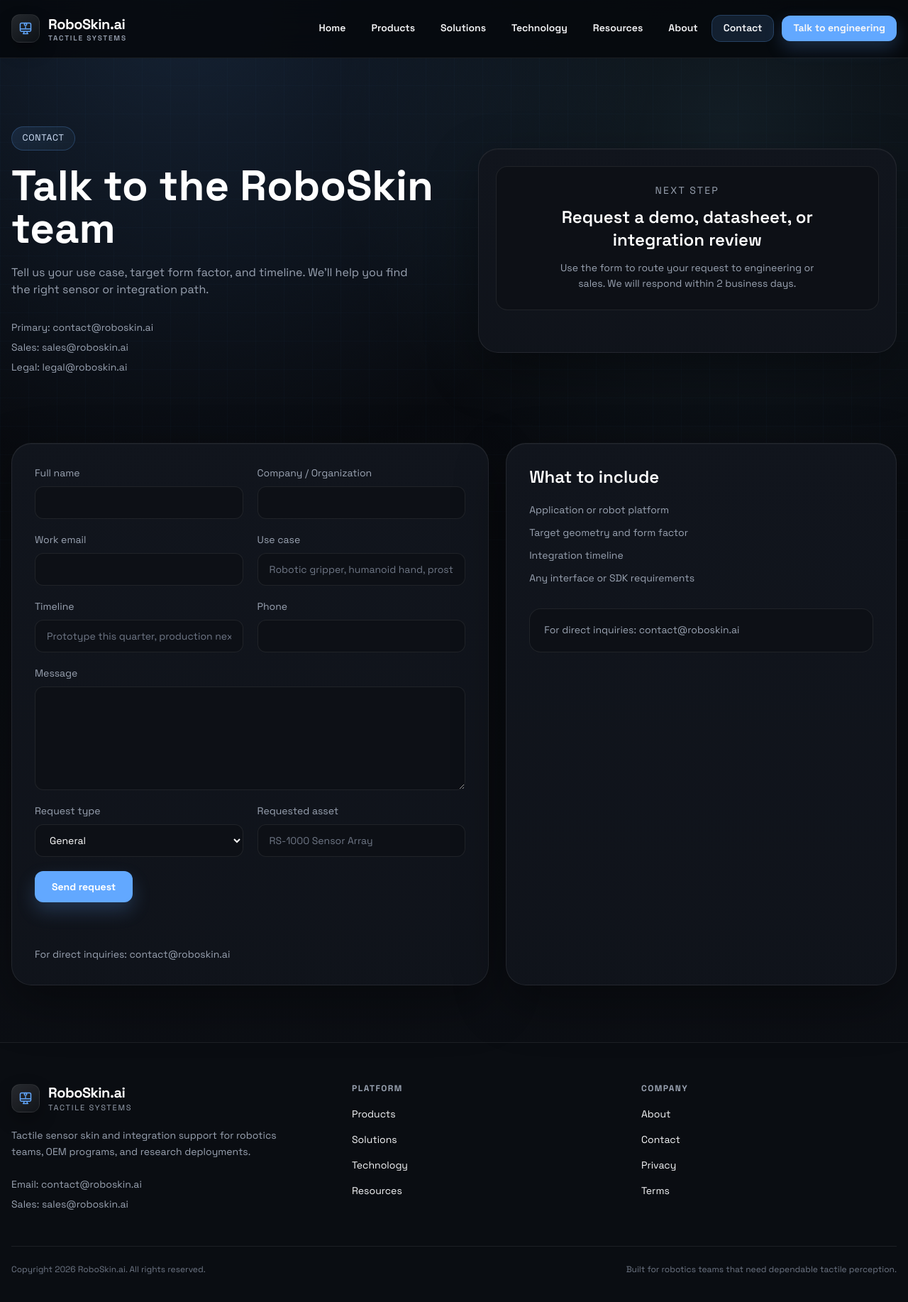
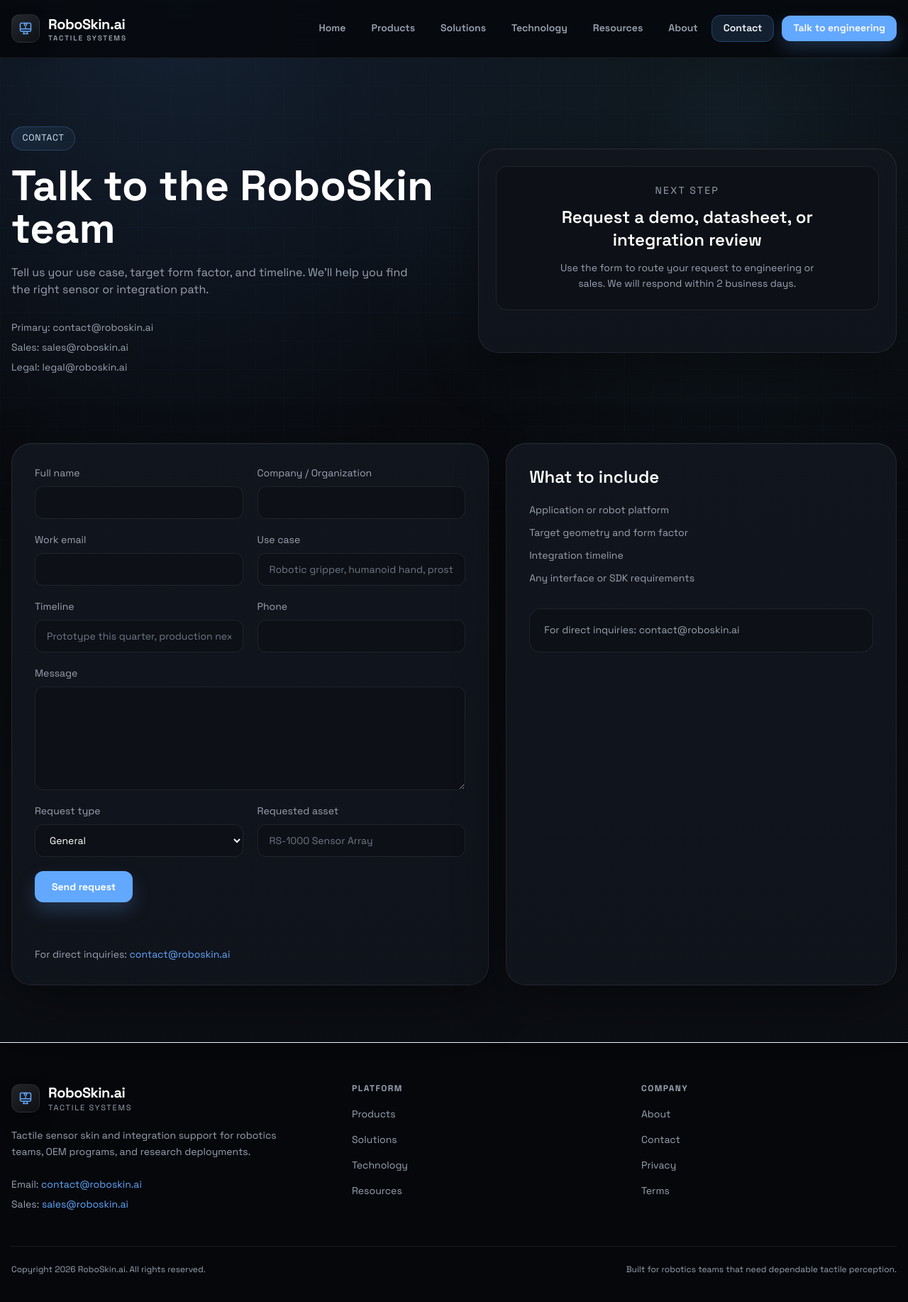
Before and after one commit to 156631890/roboskin.ai, a Next.js app: page /contact in a window 1280 px wide. Shown: the top 1834 px of the page at 71% size. Built offline with nearby package versions, Linux system fonts and the light colour scheme.

Commit message:
Refine carbon monolith UI

```diff
--- a/src/app/globals.css
+++ b/src/app/globals.css
@@ -86,6 +86,31 @@
     inset 0 1px 0 color-mix(in srgb, white 4%, transparent);
 }
 
+.surface-shell {
+  background: rgba(6, 8, 12, 0.82);
+  border-color: var(--panel-border);
+}
+
+.surface-shell-strong {
+  background: rgba(6, 8, 12, 0.96);
+}
+
+.surface-panel {
+  background: var(--panel);
+}
+
+.surface-panel-soft {
+  background: var(--bg-soft);
+}
+
+.text-soft {
+  color: var(--text-soft);
+}
+
+.text-accent {
+  color: var(--primary);
+}
+
 ::-webkit-scrollbar {
   width: 10px;
 }
--- a/src/components/ContactForm.tsx
+++ b/src/components/ContactForm.tsx
@@ -97,84 +97,84 @@
       />
 
       <div className="grid gap-5 md:grid-cols-2">
-        <label className="grid gap-2 text-sm text-[#9aa3b2]">
+        <label className="grid gap-2 text-sm text-soft">
           Full name
           <input
             required
             value={form.fullName}
             onChange={(event) => updateField('fullName', event.target.value)}
-            className="rounded-xl border border-white/8 bg-[#0d1016] px-4 py-3 text-white outline-none transition placeholder:text-[#6f7786] focus:border-[#62a8ff]/50 focus:ring-2 focus:ring-[#62a8ff]/20"
+            className="rounded-xl border border-[var(--panel-border)] bg-[var(--bg-soft)] px-4 py-3 text-white outline-none transition placeholder:text-[#6f7786] focus:border-[var(--primary)]/50 focus:ring-2 focus:ring-[var(--primary)]/20"
           />
         </label>
-        <label className="grid gap-2 text-sm text-[#9aa3b2]">
+        <label className="grid gap-2 text-sm text-soft">
           Company / Organization
           <input
             required
             value={form.company}
             onChange={(event) => updateField('company', event.target.value)}
-            className="rounded-xl border border-white/8 bg-[#0d1016] px-4 py-3 text-white outline-none transition placeholder:text-[#6f7786] focus:border-[#62a8ff]/50 focus:ring-2 focus:ring-[#62a8ff]/20"
+            className="rounded-xl border border-[var(--panel-border)] bg-[var(--bg-soft)] px-4 py-3 text-white outline-none transition placeholder:text-[#6f7786] focus:border-[var(--primary)]/50 focus:ring-2 focus:ring-[var(--primary)]/20"
           />
         </label>
-        <label className="grid gap-2 text-sm text-[#9aa3b2]">
+        <label className="grid gap-2 text-sm text-soft">
           Work email
           <input
             required
             type="email"
             value={form.email}
             onChange={(event) => updateField('email', event.target.value)}
-            className="rounded-xl border border-white/8 bg-[#0d1016] px-4 py-3 text-white outline-none transition placeholder:text-[#6f7786] focus:border-[#62a8ff]/50 focus:ring-2 focus:ring-[#62a8ff]/20"
+            className="rounded-xl border border-[var(--panel-border)] bg-[var(--bg-soft)] px-4 py-3 text-white outline-none transition placeholder:text-[#6f7786] focus:border-[var(--primary)]/50 focus:ring-2 focus:ring-[var(--primary)]/20"
           />
         </label>
-        <label className="grid gap-2 text-sm text-[#9aa3b2]">
+        <label className="grid gap-2 text-sm text-soft">
           Use case
           <input
             required
             value={form.useCase}
             onChange={(event) => updateField('useCase', event.target.value)}
             placeholder="Robotic gripper, humanoid hand, prosthetic..."
-            className="rounded-xl border border-white/8 bg-[#0d1016] px-4 py-3 text-white outline-none transition placeholder:text-[#6f7786] focus:border-[#62a8ff]/50 focus:ring-2 focus:ring-[#62a8ff]/20"
+            className="rounded-xl border border-[var(--panel-border)] bg-[var(--bg-soft)] px-4 py-3 text-white outline-none transition placeholder:text-[#6f7786] focus:border-[var(--primary)]/50 focus:ring-2 focus:ring-[var(--primary)]/20"
           />
         </label>
       </div>
 
       <div className="grid gap-5 md:grid-cols-2">
-        <label className="grid gap-2 text-sm text-[#9aa3b2]">
+        <label className="grid gap-2 text-sm text-soft">
           Timeline
           <input
             value={form.timeline}
             onChange={(event) => updateField('timeline', event.target.value)}
             placeholder="Prototype this quarter, production next year..."
-            className="rounded-xl border border-white/8 bg-[#0d1016] px-4 py-3 text-white outline-none transition placeholder:text-[#6f7786] focus:border-[#62a8ff]/50 focus:ring-2 focus:ring-[#62a8ff]/20"
+            className="rounded-xl border border-[var(--panel-border)] bg-[var(--bg-soft)] px-4 py-3 text-white outline-none transition placeholder:text-[#6f7786] focus:border-[var(--primary)]/50 focus:ring-2 focus:ring-[var(--primary)]/20"
           />
         </label>
-        <label className="grid gap-2 text-sm text-[#9aa3b2]">
+        <label className="grid gap-2 text-sm text-soft">
           Phone
           <input
             value={form.phone}
             onChange={(event) => updateField('phone', event.target.value)}
-            className="rounded-xl border border-white/8 bg-[#0d1016] px-4 py-3 text-white outline-none transition placeholder:text-[#6f7786] focus:border-[#62a8ff]/50 focus:ring-2 focus:ring-[#62a8ff]/20"
+            className="rounded-xl border border-[var(--panel-border)] bg-[var(--bg-soft)] px-4 py-3 text-white outline-none transition placeholder:text-[#6f7786] focus:border-[var(--primary)]/50 focus:ring-2 focus:ring-[var(--primary)]/20"
           />
         </label>
       </div>
 
-      <label className="grid gap-2 text-sm text-[#9aa3b2]">
+      <label className="grid gap-2 text-sm text-soft">
         Message
         <textarea
           required
           rows={6}
           value={form.message}
           onChange={(event) => updateField('message', event.target.value)}
-          className="rounded-xl border border-white/8 bg-[#0d1016] px-4 py-3 text-white outline-none transition placeholder:text-[#6f7786] focus:border-[#62a8ff]/50 focus:ring-2 focus:ring-[#62a8ff]/20"
+          className="rounded-xl border border-[var(--panel-border)] bg-[var(--bg-soft)] px-4 py-3 text-white outline-none transition placeholder:text-[#6f7786] focus:border-[var(--primary)]/50 focus:ring-2 focus:ring-[var(--primary)]/20"
         />
       </label>
 
       <div className="grid gap-5 md:grid-cols-2">
-        <label className="grid gap-2 text-sm text-[#9aa3b2]">
+        <label className="grid gap-2 text-sm text-soft">
           Request type
           <select
             value={form.requestType}
             onChange={(event) => updateField('requestType', event.target.value)}
-            className="rounded-xl border border-white/8 bg-[#0d1016] px-4 py-3 text-white outline-none transition focus:border-[#62a8ff]/50 focus:ring-2 focus:ring-[#62a8ff]/20"
+            className="rounded-xl border border-[var(--panel-border)] bg-[var(--bg-soft)] px-4 py-3 text-white outline-none transition focus:border-[var(--primary)]/50 focus:ring-2 focus:ring-[var(--primary)]/20"
           >
             <option value="general">General</option>
             <option value="demo">Demo</option>
@@ -182,13 +182,13 @@
             <option value="integration">Integration</option>
           </select>
         </label>
-        <label className="grid gap-2 text-sm text-[#9aa3b2]">
+        <label className="grid gap-2 text-sm text-soft">
           Requested asset
           <input
             value={form.requestedAsset}
             onChange={(event) => updateField('requestedAsset', event.target.value)}
             placeholder="RS-1000 Sensor Array"
-            className="rounded-xl border border-white/8 bg-[#0d1016] px-4 py-3 text-white outline-none transition placeholder:text-[#6f7786] focus:border-[#62a8ff]/50 focus:ring-2 focus:ring-[#62a8ff]/20"
+            className="rounded-xl border border-[var(--panel-border)] bg-[var(--bg-soft)] px-4 py-3 text-white outline-none transition placeholder:text-[#6f7786] focus:border-[var(--primary)]/50 focus:ring-2 focus:ring-[var(--primary)]/20"
           />
         </label>
       </div>
@@ -196,12 +196,12 @@
       <button
         type="submit"
         disabled={status === 'submitting'}
-        className="inline-flex rounded-xl bg-[#62a8ff] px-6 py-3 text-sm font-bold text-white shadow-[0_12px_26px_rgba(98,168,255,0.22)] transition-transform hover:scale-[1.01] disabled:cursor-not-allowed disabled:opacity-70"
+        className="inline-flex rounded-xl bg-[var(--primary)] px-6 py-3 text-sm font-bold text-white shadow-[0_12px_26px_rgba(98,168,255,0.22)] transition-transform hover:scale-[1.01] disabled:cursor-not-allowed disabled:opacity-70"
       >
         {status === 'submitting' ? 'Sending...' : 'Send request'}
       </button>
 
-      <div className="min-h-6 text-sm">
+      <div className="min-h-6 text-sm" role={status === 'error' ? 'alert' : 'status'} aria-live="polite">
         {feedback && (
           <p className={status === 'error' ? 'text-rose-400' : 'text-[#7dd3fc]'}>
             {feedback}
@@ -209,8 +209,8 @@
         )}
       </div>
 
-      <p className="text-sm text-[#9aa3b2]">
-        For direct inquiries: <a className="text-[#62a8ff] hover:text-[#7dd3fc]" href={`mailto:${site.contact.primaryEmail}`}>{site.contact.primaryEmail}</a>
+      <p className="text-sm text-soft">
+        For direct inquiries: <a className="text-accent hover:text-[#7dd3fc]" href={`mailto:${site.contact.primaryEmail}`}>{site.contact.primaryEmail}</a>
       </p>
     </form>
   );
--- a/src/components/Footer.tsx
+++ b/src/components/Footer.tsx
@@ -3,7 +3,7 @@
 
 export default function Footer() {
   return (
-    <footer className="mt-auto border-t border-white/8 bg-[#0a0d12]">
+    <footer className="surface-shell-strong mt-auto border-t">
       <div className="container-shell py-14">
         <div className="grid gap-12 md:grid-cols-[1.2fr_1fr_1fr]">
           <div>
@@ -16,29 +16,29 @@
               </div>
               <div>
                 <p className="text-xl font-bold tracking-tight text-white">{site.name}</p>
-                <p className="text-[11px] tracking-[0.16em] text-[#9aa3b2]">TACTILE SYSTEMS</p>
+                <p className="text-[11px] tracking-[0.16em] text-soft">TACTILE SYSTEMS</p>
               </div>
             </div>
-            <p className="max-w-sm text-sm leading-relaxed text-[#9aa3b2]">
+            <p className="max-w-sm text-sm leading-relaxed text-soft">
               Tactile sensor skin and integration support for robotics teams, OEM programs, and research deployments.
             </p>
-            <div className="mt-6 space-y-2 text-sm text-[#9aa3b2]">
+            <div className="mt-6 space-y-2 text-sm text-soft">
               <p>
-                Email: <a className="text-[#62a8ff] hover:text-[#7dd3fc]" href={`mailto:${site.contact.primaryEmail}`}>{site.contact.primaryEmail}</a>
+                Email: <a className="text-accent hover:text-[#7dd3fc]" href={`mailto:${site.contact.primaryEmail}`}>{site.contact.primaryEmail}</a>
               </p>
               <p>
-                Sales: <a className="text-[#62a8ff] hover:text-[#7dd3fc]" href={`mailto:${site.contact.salesEmail}`}>{site.contact.salesEmail}</a>
+                Sales: <a className="text-accent hover:text-[#7dd3fc]" href={`mailto:${site.contact.salesEmail}`}>{site.contact.salesEmail}</a>
               </p>
             </div>
           </div>
 
           {footerNavigation.map((col) => (
             <div key={col.title}>
-              <h3 className="mb-4 text-xs font-bold uppercase tracking-[0.12em] text-[#9aa3b2]">{col.title}</h3>
+              <h3 className="mb-4 text-xs font-bold uppercase tracking-[0.12em] text-soft">{col.title}</h3>
               <ul className="space-y-3">
                 {col.links.map((link) => (
                   <li key={link.href}>
-                    <Link href={link.href} className="text-sm text-[#9aa3b2] transition-colors hover:text-white">
+                    <Link href={link.href} className="text-sm text-soft transition-colors hover:text-white">
                       {link.label}
                     </Link>
                   </li>
@@ -48,7 +48,7 @@
           ))}
         </div>
 
-        <div className="mt-12 flex flex-col gap-3 border-t border-white/8 pt-6 text-xs text-[#6f7786] md:flex-row md:items-center md:justify-between">
+        <div className="mt-12 flex flex-col gap-3 border-t border-white/8 pt-6 text-xs text-soft md:flex-row md:items-center md:justify-between">
           <p>Copyright {new Date().getFullYear()} {site.name}. All rights reserved.</p>
           <p>Built for robotics teams that need dependable tactile perception.</p>
         </div>
--- a/src/components/LegacyRouteStub.tsx
+++ b/src/components/LegacyRouteStub.tsx
@@ -19,9 +19,9 @@
         <div className="glass-card max-w-3xl p-8 md:p-10">
           <span className="eyebrow">Compatibility page</span>
           <h1 className="mt-5 text-3xl font-bold tracking-tight text-white md:text-5xl">{title}</h1>
-          <p className="mt-4 max-w-2xl text-[#9aa3b2]">{description}</p>
+          <p className="mt-4 max-w-2xl text-soft">{description}</p>
           <div className="mt-8">
-            <Link href={primaryHref} className="inline-flex rounded-xl bg-[#62a8ff] px-6 py-3 text-sm font-bold text-white">
+            <Link href={primaryHref} className="inline-flex rounded-xl bg-[var(--primary)] px-6 py-3 text-sm font-bold text-white">
               {primaryLabel}
             </Link>
           </div>
--- a/src/components/Navigation.tsx
+++ b/src/components/Navigation.tsx
@@ -10,7 +10,7 @@
   const [mobileMenuOpen, setMobileMenuOpen] = useState(false);
 
   return (
-    <nav className="sticky top-0 z-50 border-b border-white/8 bg-[rgba(6,8,12,0.82)] backdrop-blur-xl">
+    <nav className="surface-shell sticky top-0 z-50 border-b backdrop-blur-xl">
       <div className="container-shell">
         <div className="flex min-h-18 items-center justify-between py-3">
           <div className="flex items-center py-2">
@@ -23,7 +23,7 @@
               </div>
               <div className="flex flex-col leading-tight">
                 <span className="text-xl font-bold tracking-tight text-white">{site.name}</span>
-                <span className="text-[10px] font-semibold tracking-[0.18em] text-[#9aa3b2]">TACTILE SYSTEMS</span>
+                <span className="text-[10px] font-semibold tracking-[0.18em] text-soft">TACTILE SYSTEMS</span>
               </div>
             </Link>
           </div>
@@ -37,7 +37,7 @@
                   'rounded-xl px-4 py-2 text-sm font-semibold transition-all duration-200 ' +
                   (pathname === link.href
                     ? 'bg-[rgba(98,168,255,0.14)] text-[#d7e7ff] ring-1 ring-[#62a8ff]/35'
-                    : 'text-[#aab3c2] hover:bg-white/5 hover:text-white')
+                    : 'text-soft hover:bg-white/5 hover:text-white')
                 }
               >
                 {link.label}
@@ -45,7 +45,7 @@
             ))}
             <Link
               href="/contact"
-              className="ml-2 rounded-xl bg-[#62a8ff] px-4 py-2 text-sm font-bold text-white shadow-[0_10px_24px_rgba(98,168,255,0.22)] transition-transform hover:scale-[1.02]"
+              className="ml-2 rounded-xl bg-[var(--primary)] px-4 py-2 text-sm font-bold text-white shadow-[0_10px_24px_rgba(98,168,255,0.22)] transition-transform hover:scale-[1.02]"
             >
               Talk to engineering
             </Link>
@@ -54,6 +54,9 @@
           <div className="flex items-center py-2 md:hidden">
             <button
               onClick={() => setMobileMenuOpen(!mobileMenuOpen)}
+              aria-expanded={mobileMenuOpen}
+              aria-controls="mobile-navigation"
+              aria-label={mobileMenuOpen ? 'Close navigation menu' : 'Open navigation menu'}
               className="rounded-lg border border-white/8 p-2 text-white"
             >
               <svg className="h-6 w-6" fill="none" viewBox="0 0 24 24" stroke="currentColor" strokeWidth={1.8}>
@@ -65,7 +68,7 @@
       </div>
 
       {mobileMenuOpen && (
-        <div className="border-t border-white/8 bg-[rgba(6,8,12,0.96)] md:hidden">
+        <div id="mobile-navigation" className="surface-shell-strong border-t md:hidden">
           <div className="container-shell space-y-1 py-4">
             {primaryNavigation.map((link) => (
               <Link
@@ -83,7 +86,7 @@
             <Link
               href="/contact"
               onClick={() => setMobileMenuOpen(false)}
-              className="mt-2 block rounded-lg bg-[#62a8ff] px-4 py-3 text-center text-sm font-bold text-white"
+              className="mt-2 block rounded-lg bg-[var(--primary)] px-4 py-3 text-center text-sm font-bold text-white"
             >
               Talk to engineering
             </Link>
```
